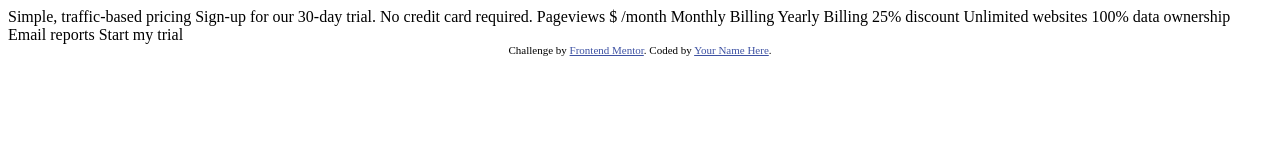
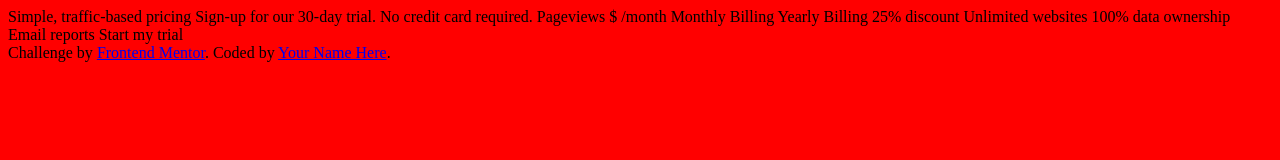
Before and after one commit to cmlebron14/interactive-pricing-component, a website: page index.html in a window 1280 px wide. Drawn offline with Linux system fonts and the light colour scheme.

Commit message:
set up sass

```diff
--- a/index.html
+++ b/index.html
@@ -5,14 +5,10 @@
   <meta name="viewport" content="width=device-width, initial-scale=1.0"> <!-- displays site properly based on user's device -->
 
   <link rel="icon" type="image/png" sizes="32x32" href="./images/favicon-32x32.png">
+  <link rel="stylesheet" href="./css/styles.css">
 
   <title>Frontend Mentor | Interactive pricing component</title>
 
-  <!-- Feel free to remove these styles or customise in your own stylesheet 👍 -->
-  <style>
-    .attribution { font-size: 11px; text-align: center; }
-    .attribution a { color: hsl(228, 45%, 44%); }
-  </style>
 </head>
 <body>
 
--- /dev/null
+++ b/scss/styles.scss
@@ -0,0 +1,5 @@
+$red: red;
+
+body {
+	background: red;
+}
```
Also changed, not shown: package.json (added, +22 -0 lines), css/styles.css (added), 2 other files.
